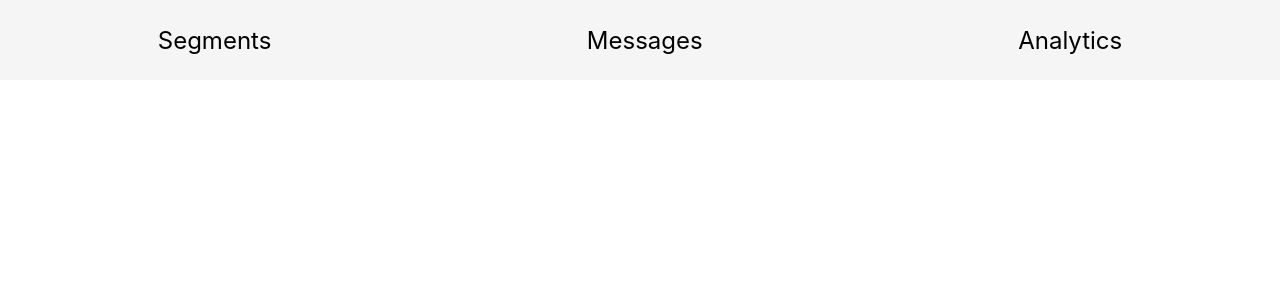
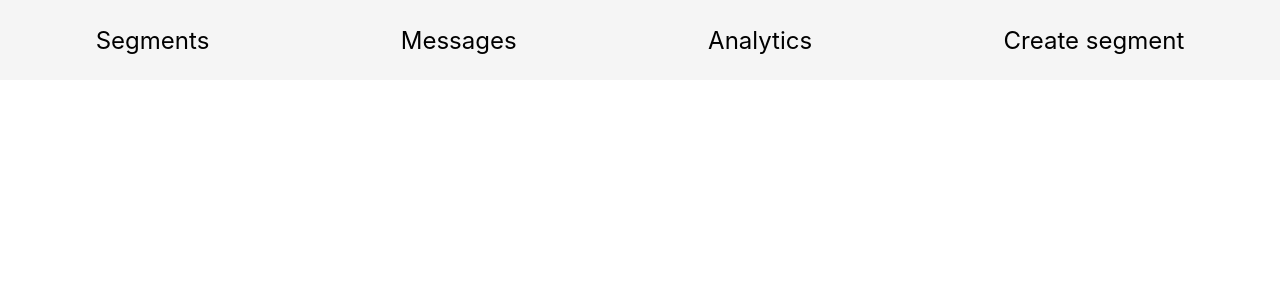
Before and after one commit to Timur-er/numo_admin, a React (Create React App) app: page / in a window 1280 px wide. Shown: the top 300 px of the page. Built offline with nearby package versions, Linux system fonts and the light colour scheme.

Commit message:
create segment page

```diff
--- /dev/null
+++ b/src/Pages/CreateSegmentPage/CreateSegmentPage.js
@@ -0,0 +1,12 @@
+import React from 'react';
+import PageContainer from "../../Components/PageContainer/PageContainer";
+
+const CreateSegmentPage = () => {
+    return (
+        <PageContainer>
+           <h1>create segment page</h1>
+        </PageContainer>
+    );
+};
+
+export default CreateSegmentPage;
--- a/src/routes/const.js
+++ b/src/routes/const.js
@@ -1,3 +1,4 @@
 export const SEGMENTS = '/segments'
 export const MESSAGES = '/messages'
 export const ANALYTICS = '/analytics'
+export const CREATE_SEGMENT = '/createSegment'
--- a/src/routes/routes.js
+++ b/src/routes/routes.js
@@ -1,7 +1,8 @@
-import {ANALYTICS, MESSAGES, SEGMENTS} from "./const";
+import {ANALYTICS, CREATE_SEGMENT, MESSAGES, SEGMENTS} from "./const";
 import SegmentsPage from "../Pages/SegmentsPage/SegmentsPage";
 import MessagesPage from "../Pages/MessagesPage/MessagesPage";
 import AnalyticsPage from "../Pages/AnalyticsPage/AnalyticsPage";
+import CreateSegmentPage from "../Pages/CreateSegmentPage/CreateSegmentPage";
 
 export const routes = [
     {
@@ -22,5 +23,10 @@ export const routes = [
         path: ANALYTICS,
         element: <AnalyticsPage />,
     },
-
+    {
+        icon: '',
+        name: 'Create segment',
+        path: CREATE_SEGMENT,
+        element: <CreateSegmentPage />,
+    },
 ]
```
